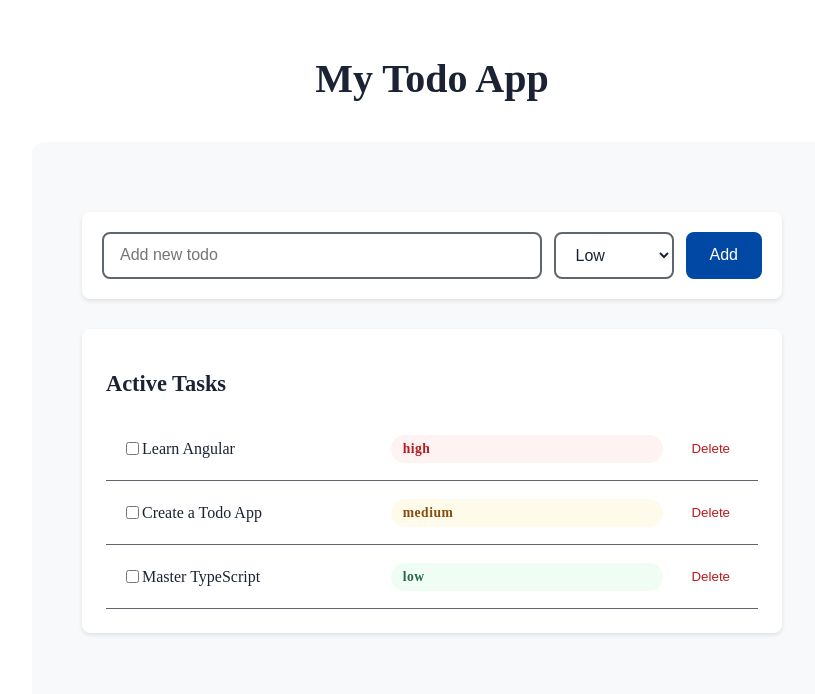
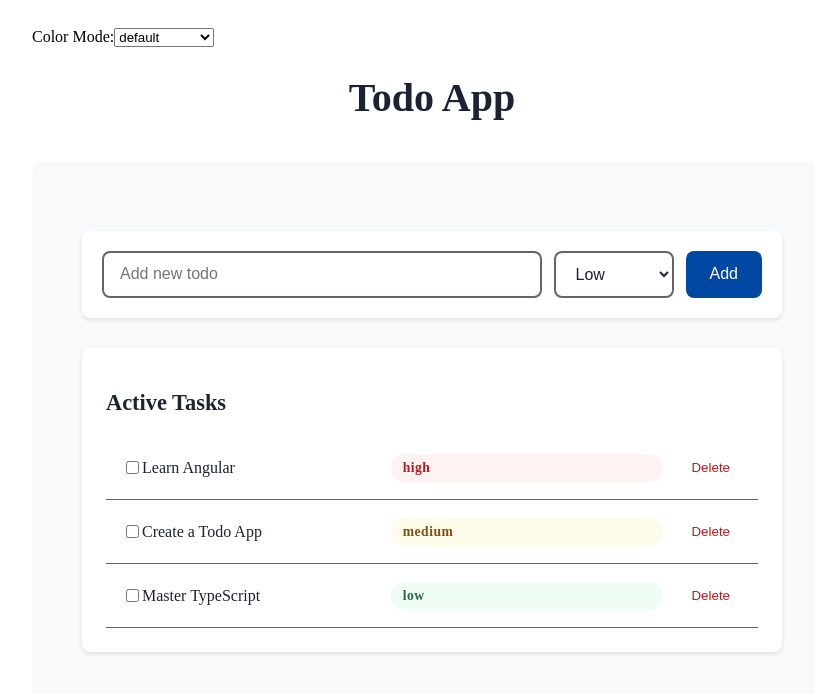
Before and after one commit to alstdu/angular-todo-app, an Angular app: page / in a window 1280 px wide. Shown: the top 694 px of the page, without its empty margins (208-1023 px from the left). Built offline with nearby package versions, Linux system fonts and the light colour scheme.

Commit message:
feat: Add colorblind modes - Create dropdown to select colorblind mode - Replace darken() function that doesn't work with CSS

```diff
--- a/src/app/app.component.html
+++ b/src/app/app.component.html
@@ -1,5 +1,6 @@
 <div class="container">
-  <h1>My Todo App</h1>
+  <app-color-scheme-toggle></app-color-scheme-toggle>
+  <h1>Todo App</h1>
   <div class="todo-app">
     <app-todo-list></app-todo-list>
   </div>
--- a/src/app/app.component.ts
+++ b/src/app/app.component.ts
@@ -1,11 +1,12 @@
 import { Component } from '@angular/core';
 import { RouterOutlet } from '@angular/router';
 import { TodoListComponent } from './todo-list/todo-list.component';
+import { ColorSchemeToggleComponent } from './color-scheme-toggle/color-scheme-toggle.component';
 
 @Component({
   selector: 'app-root',
   standalone: true,
-  imports: [RouterOutlet, TodoListComponent],
+  imports: [RouterOutlet, TodoListComponent, ColorSchemeToggleComponent],
   templateUrl: './app.component.html',
   styleUrl: './app.component.sass'
 })
--- /dev/null
+++ b/src/app/color-scheme-toggle/color-scheme-toggle.component.ts
@@ -0,0 +1,76 @@
+import { Component } from '@angular/core';
+import { CommonModule } from '@angular/common';
+import { FormsModule } from '@angular/forms';
+
+type ColorSchemeType = 'default' | 'protanopia' | 'deuteranopia' | 'tritanopia';
+
+@Component({
+  selector: 'app-color-scheme-toggle',
+  standalone: true,
+  imports: [CommonModule, FormsModule],
+  template: `
+    <div class="color-scheme-toggle">
+      <label for="colorScheme">Color Mode:</label>
+      <select
+        id="colorScheme"
+        [(ngModel)]="selectedScheme"
+        (ngModelChange)="onSchemeChange($event)">
+        @for (scheme of schemes; track scheme) {
+          <option [value]="scheme">{{ scheme }}</option>
+        }
+      </select>
+    </div>
+  `,
+  styles: [`
+.color-scheme-toggle
+  position: absolute
+  top: 20px
+  right: 20px
+  display: flex
+  align-items: center
+  gap: 8px
+  background: white
+  padding: 8px
+  border-radius: 8px
+  box-shadow: 0 2px 4px rgba(0,0,0,0.1)
+
+select
+  padding: 4px 8px
+  border-radius: 4px
+  border: 1px solid #ccc
+  `]
+})
+export class ColorSchemeToggleComponent {
+  schemes: ColorSchemeType[] = ['default', 'protanopia', 'deuteranopia', 'tritanopia'];
+  selectedScheme: ColorSchemeType = 'default';
+
+  onSchemeChange(scheme: ColorSchemeType) {
+    const root = document.documentElement;
+
+    switch(scheme) {
+      case 'protanopia':
+        root.style.setProperty('--primary-color', '#0066CC');
+        root.style.setProperty('--success-color', '#006699');
+        root.style.setProperty('--warning-color', '#996600');
+        root.style.setProperty('--danger-color', '#660033');
+        break;
+      case 'deuteranopia':
+        root.style.setProperty('--primary-color', '#0052CC');
+        root.style.setProperty('--success-color', '#005580');
+        root.style.setProperty('--warning-color', '#805500');
+        root.style.setProperty('--danger-color', '#800033');
+        break;
+      case 'tritanopia':
+        root.style.setProperty('--primary-color', '#0066FF');
+        root.style.setProperty('--success-color', '#006666');
+        root.style.setProperty('--warning-color', '#666600');
+        root.style.setProperty('--danger-color', '#660066');
+        break;
+      default:
+        root.style.setProperty('--primary-color', '#0048a3');
+        root.style.setProperty('--success-color', '#276749');
+        root.style.setProperty('--warning-color', '#854d0e');
+        root.style.setProperty('--danger-color', '#b91c1c');
+    }
+  }
+}
--- a/src/app/todo-list/todo-list.component.sass
+++ b/src/app/todo-list/todo-list.component.sass
@@ -1,10 +1,10 @@
 // Accessible color variables with verified contrast ratios
-$primary-color: #0048a3    // 5.13:1 against white
-$success-color: #276749    // 5.02:1 against white
-$warning-color: #854d0e    // 5.15:1 against white
-$danger-color: #b91c1c     // 5.03:1 against white
+$primary-color: var(--primary-color)
+$success-color: var(--success-color)
+$warning-color: var(--warning-color)
+$danger-color: var(--danger-color)
+$text-color: var(--text-color)
 $background-color: #ffffff  // White background
-$text-color: #1a2234       // 13.25:1 against white - main text
 $gray-light: #f8f9fa
 $gray-medium: #5f666d      // 5.54:1 against white - secondary text
 $border-radius: 8px
@@ -52,8 +52,7 @@ $box-shadow: 0 2px 4px rgba(0, 0, 0, 0.1)
     font-weight: 500
 
     &:hover
-      background-color: darken($primary-color, 5%)
-      // Hover state maintains 5.0+ contrast
+      filter: brightness(0.95)
 
 .todo-section
   background: $background-color
--- a/src/styles.sass
+++ b/src/styles.sass
@@ -1 +1,13 @@
+:root
+  --primary-color: #0048a3
+  --primary-color-dark: #003882
+  --success-color: #276749
+  --success-color-dark: #1e5237
+  --warning-color: #854d0e
+  --warning-color-dark: #6a3e0b
+  --danger-color: #b91c1c
+  --danger-color-dark: #931616
+  --text-color: #1a2234
+  --background-color: #ffffff
+
 /* You can add global styles to this file, and also import other style files */
```
Also changed, not shown: src/app/color-scheme.interface.ts (added, +50 -0 lines).
